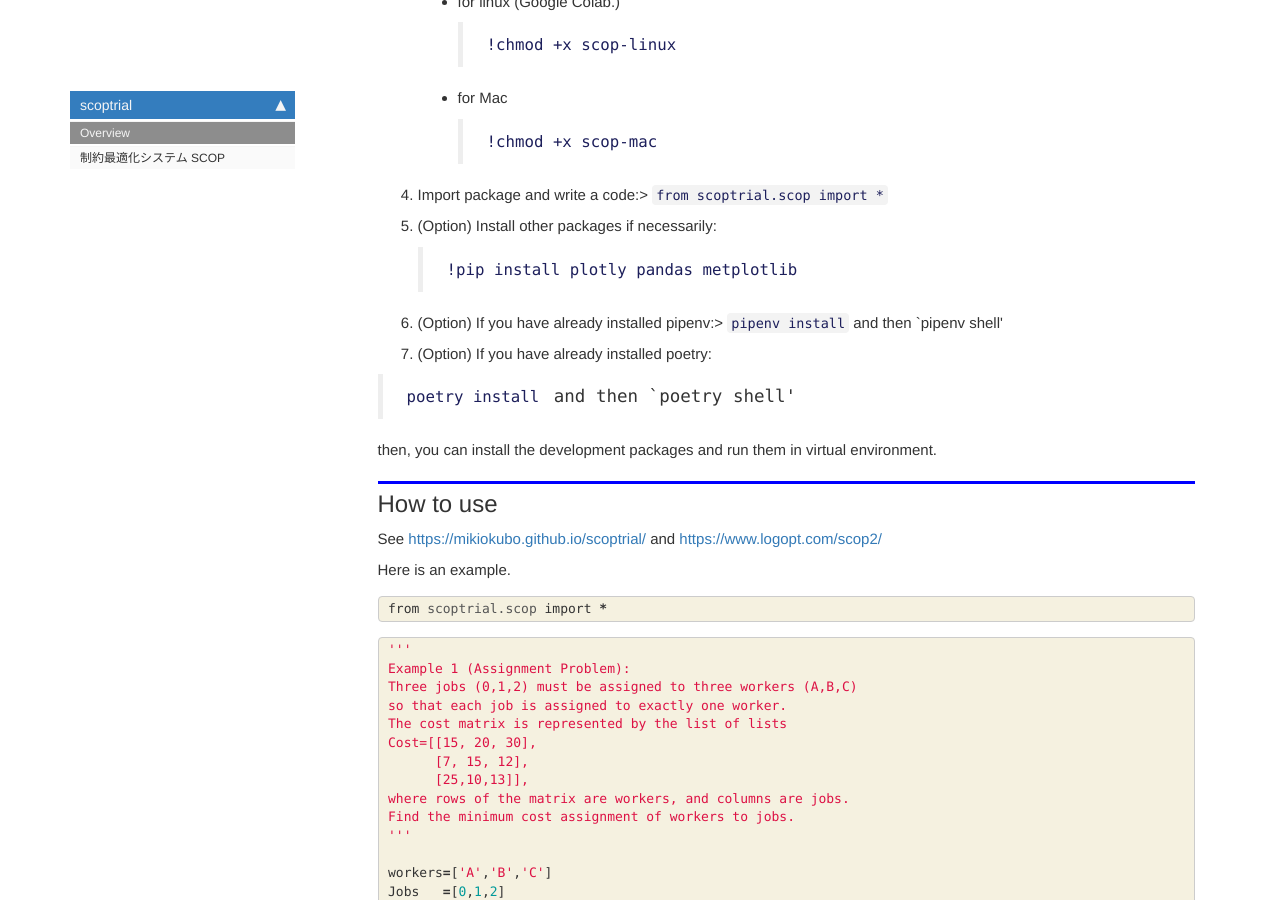
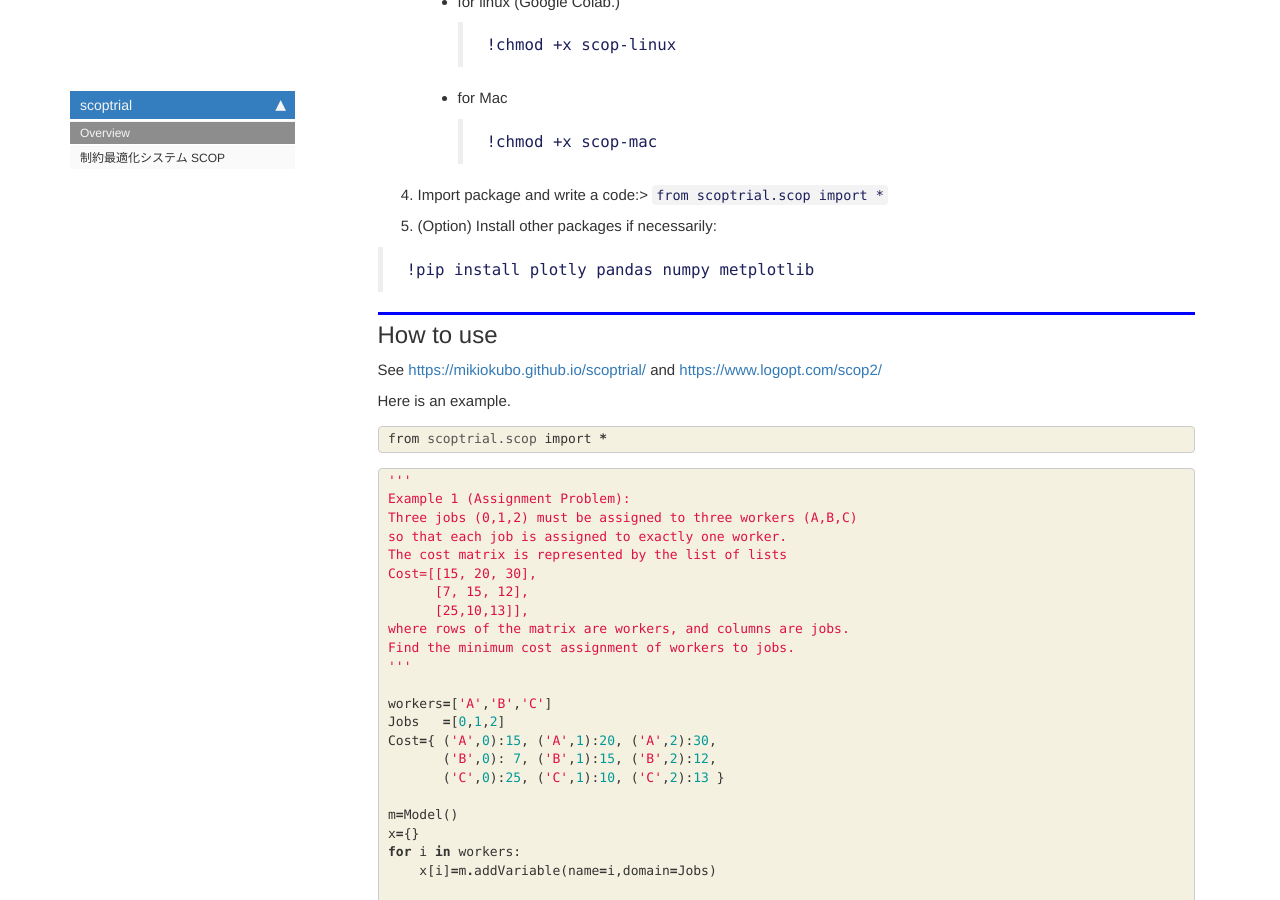
Before and after one commit to mikiokubo/scoptrial, a Jekyll site: the page built from docs/index.html, in a window 1280 px wide and 900 px high, scrolled down 605 px. Built offline with Jekyll 4.4.1, drawn with Linux system fonts in a browser that asks for light colours; nearby versions of some CDN libraries; comment, search, counter and statistics services are not loaded.

Commit message:
index is modified

```diff
--- a/docs/index.html
+++ b/docs/index.html
@@ -59,17 +59,10 @@ nb_path: "index.ipynb"
 </li>
 <li><p>Import package and write a code:&gt; <code>from scoptrial.scop import *</code></p>
 </li>
-<li><p>(Option) Install other packages if necessarily:</p>
-<blockquote><p><code>!pip install plotly pandas metplotlib</code></p>
+<li>(Option) Install other packages if necessarily: </li>
+</ol>
+<blockquote><p><code>!pip install plotly pandas numpy metplotlib</code></p>
 </blockquote>
-</li>
-<li><p>(Option) If you have already installed pipenv:&gt; <code>pipenv install</code> and then `pipenv shell'</p>
-</li>
-<li>(Option) If you have already installed poetry:</li>
-</ol>
-<blockquote><p><code>poetry install</code> and then `poetry shell'</p>
-</blockquote>
-<p>then, you can install the development packages and run them in virtual environment.</p>
 
 </div>
 </div>
```
Also changed, not shown: .github/workflows/main.yml (deleted), README.md, 1 other file.
